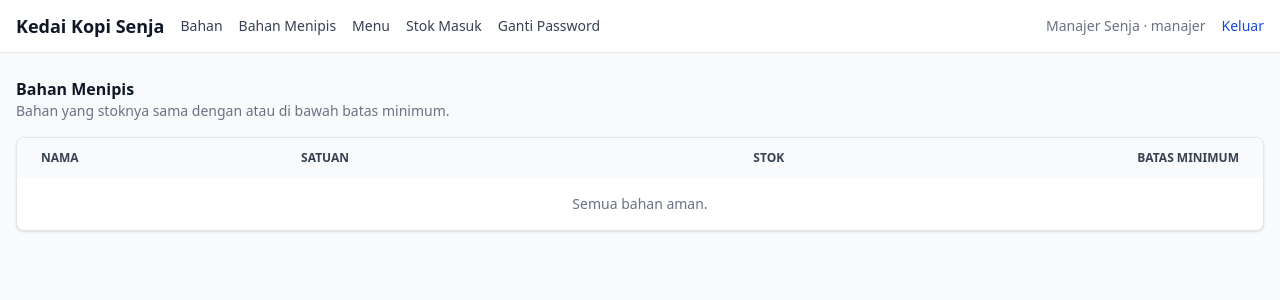
After one commit to reya-prm/Kedai-Kopi-Senja, a Laravel app: page /manajer/bahan-menipis in a window 1280 px wide. The commit adds this page. Shown: the top 300 px of the page. Run offline with Laravel 12, Linux system fonts and the light colour scheme; a user stored in the database is signed in; data comes from the database, SQL or seed files in the repository; data that the repository does not hold is empty; style sheets or scripts are compiled from the project's sources.

Commit message:
tambah daftar dan penanda bahan menipis

```diff
--- a/app/Http/Controllers/Manajer/BahanController.php
+++ b/app/Http/Controllers/Manajer/BahanController.php
@@ -13,6 +13,14 @@ class BahanController extends Controller
     public function index()
     {
         return view('manajer.bahan.index', ['items' => Bahan::orderBy('nama')->get()]);
+    }
+
+    //daftar bahan yg stoknya dibawah atau sama dngn batas minimum
+    public function lowStock()
+    {
+        return view('manajer.bahan.low-stock', [
+            'items' => Bahan::lowStock()->orderBy('nama')->get(),
+        ]);
     }
 
     // form tambah. model kosong dikirim biar form yang sama bisa dipakai buat tambah dan ubah
--- a/app/Models/Bahan.php
+++ b/app/Models/Bahan.php
@@ -39,6 +39,19 @@ class Bahan extends Model
         return mb_strtolower(trim($nama));
     }
 
+    //nge filter stok yang menipis
+    public function scopeLowStock($query)
+    {
+        return $query->whereColumn('stok', '<=', 'batas_minimum');
+    }
+
+    //cek satu data stok barang menipis atau ga
+    public function getIsLowStockAttribute(): bool
+    {
+        return round((float) $this->stok, 3) <= round((float) $this->batas_minimum, 3);
+    }
+
+
     public function resep(): HasMany
     {
         return $this->hasMany(Resep::class, 'bahan_id');
--- a/resources/views/layout/app.blade.php
+++ b/resources/views/layout/app.blade.php
@@ -14,6 +14,7 @@
             {{-- link buat manajer misal bahan, resep, dll --}}
             @if (auth()->user()->role === 'manajer')
                 <a href="{{ route('manajer.bahan.index') }}" class="text-gray-700 hover:text-blue-700">Bahan</a>
+                <a href="{{ route('manajer.bahan.low-stock') }}" class="text-gray-700 hover:text-blue-700">Bahan Menipis</a>
                 <a href="{{ route('manajer.menu.index') }}" class="text-gray-700 hover:text-blue-700">Menu</a>
                 <a href="{{ route('manajer.stok.index') }}" class="text-gray-700 hover:text-blue-700">Stok Masuk</a>
                 <a href="{{ route('password.edit') }}" class="text-gray-700 hover:text-blue-700">Ganti Password</a>
--- /dev/null
+++ b/resources/views/manajer/bahan/low-stock.blade.php
@@ -0,0 +1,34 @@
+@extends('layout.app')
+@section('title', 'Bahan Menipis')
+
+@section('content')
+    <div>
+        <h1 class="text-x1 font-bold">Bahan Menipis</h1>
+        <p class="text-sm text-gray-500">Bahan yang stoknya sama dengan atau di bawah batas minimum.</p>
+    </div>
+
+    <div class="relative overflow-x-auto bg-white border border-gray-200 rounded-lg shadow-sm">
+        <table class="w-full text-sm text-left text-gray-500">
+            <thead class="text-xs text-gray-700 uppercase bg-gray-50">
+                <tr>
+                    <th class="px-6 py-3">Nama</th>
+                    <th class="px-6 py-3">Satuan</th>
+                    <th class="px-6 py-3 text-right">Stok</th>
+                    <th class="px-6 py-3 text-right">Batas minimum</th>
+                </tr>
+            </thead>
+            <tbody>
+            @forelse ($items as $b)
+                <tr class="bg-white border-b border-gray-200">
+                    <td class="px-6 py-3 font-medium text-gray-900">{{ $b->nama }}</td>
+                    <td class="px-6 py-3">{{ $b->satuan_dasar }}</td>
+                    <td class="px-6 py-3 text-right font-medium text-red-600">{{ (float) $b->stok }}</td>
+                    <td class="px-6 py-3 text-right">{{ (float) $b->batas_minimum }}</td>
+                </tr>
+            @empty
+                <tr><td colspan="4" class="px-6 py-4 text-center">Semua bahan aman.</td></tr>
+            @endforelse
+            </tbody>
+        </table>
+    </div>
+@endsection
--- a/routes/web.php
+++ b/routes/web.php
@@ -34,6 +34,8 @@ Route::middleware('auth')->group(function () {
         Route::get('/bahan/{bahan}/edit', [BahanController::class, 'edit'])->name('bahan.edit');
         Route::put('/bahan/{bahan}', [BahanController::class, 'update'])->name('bahan.update');
         Route::delete('/bahan/{bahan}', [BahanController::class, 'destroy'])->name('bahan.destroy');
+        // ---- bahan menipis ----
+        Route::get('/bahan-menipis', [BahanController::class, 'lowStock'])->name('bahan.low-stock');
 
         // ---- menu ----
         Route::get('/menu', [MenuController::class, 'index'])->name('menu.index');
```
Also changed, not shown: resources/views/manajer/bahan/index.blade.php (+9 -2 lines), resources/views/manajer/bahan/form.blade.php (line endings or trailing spaces).
